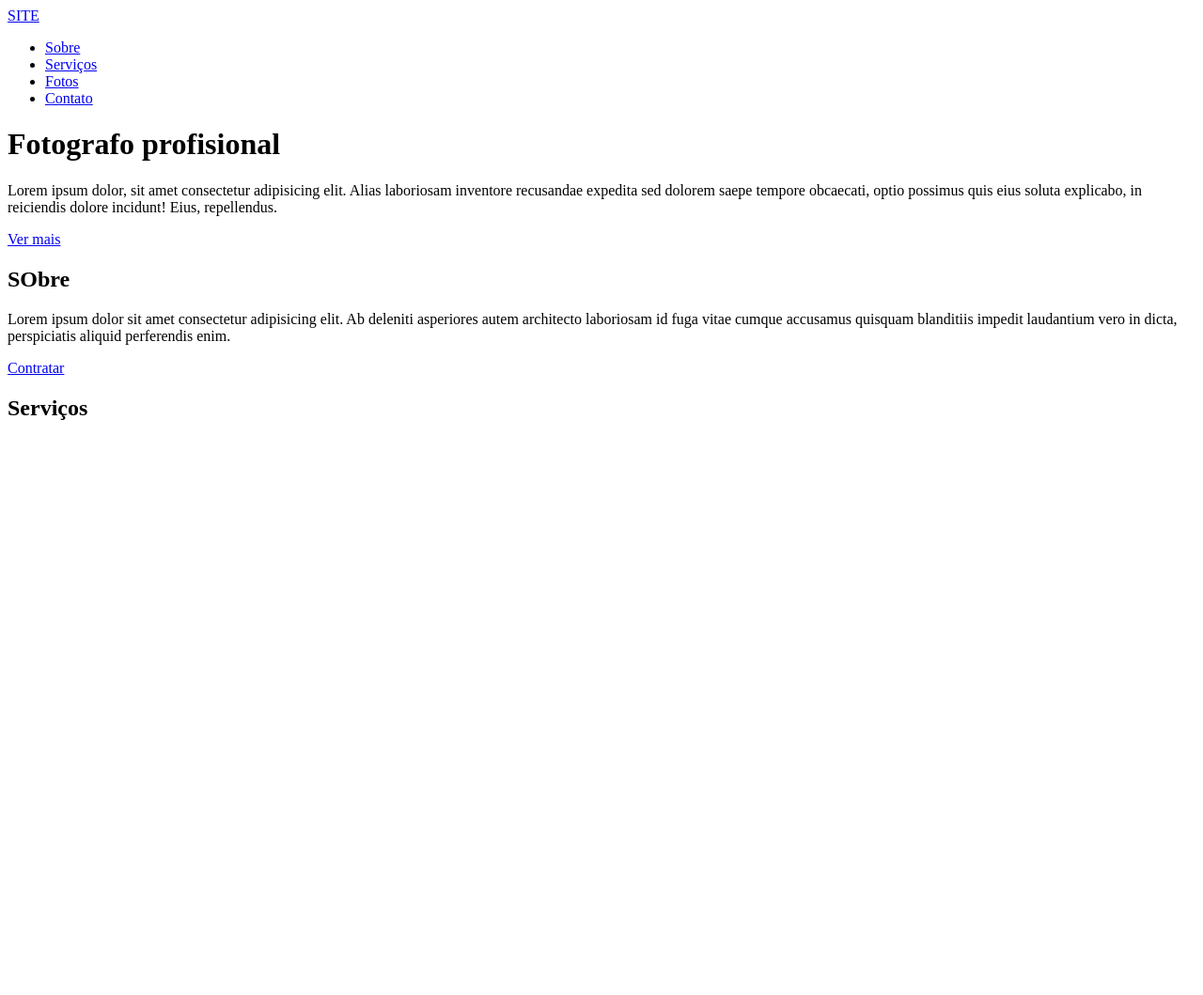
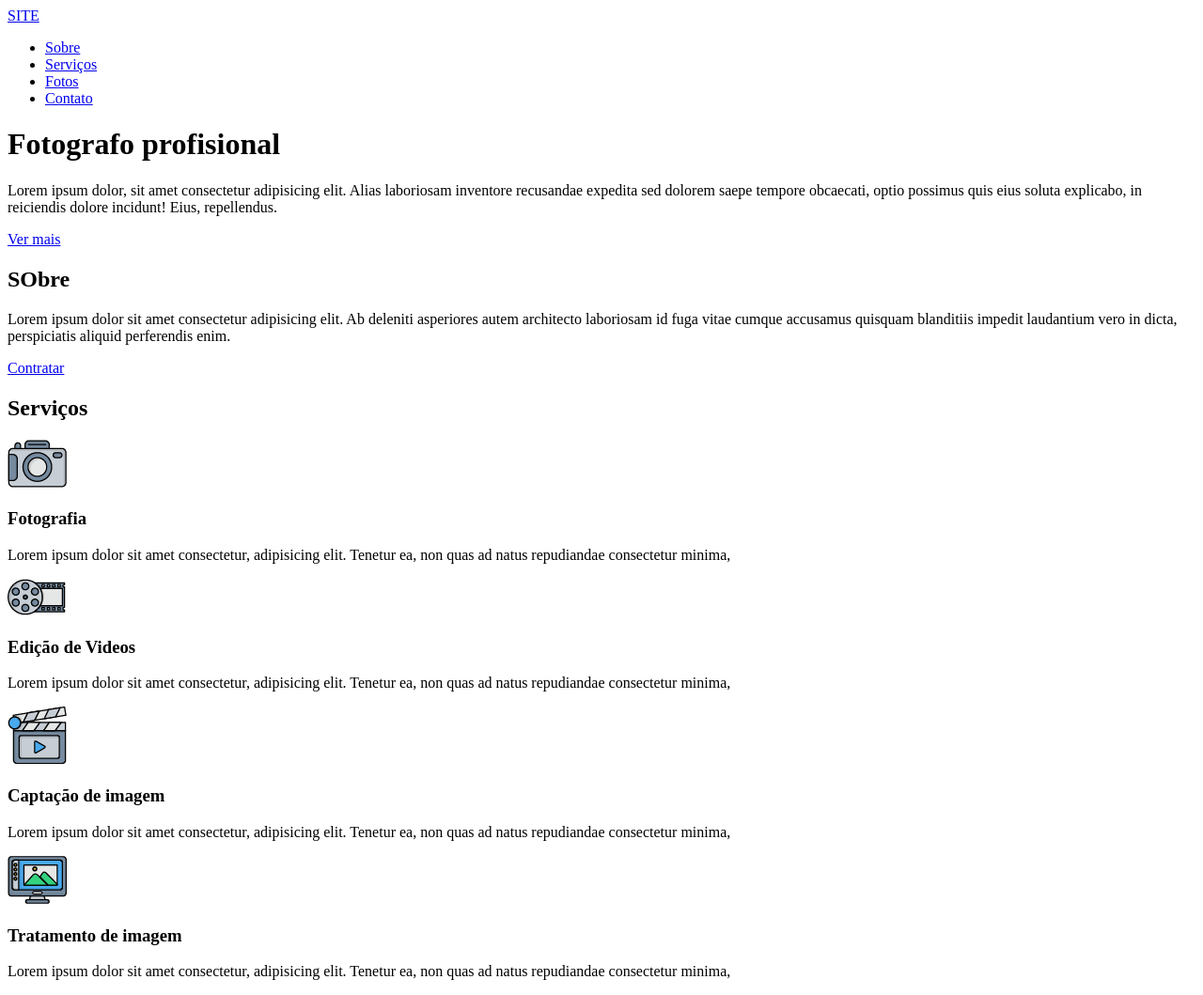
Before and after one commit to luisosorio258/site, a plain HTML site: page index.html in a window 1280 px wide. Shown: the whole page at 94% size. Before the commit the page ends 800 px from the top, so only its background shows below. Drawn offline with Linux system fonts and the light colour scheme.

Commit message:
Update index.html

```diff
--- a/index.html
+++ b/index.html
@@ -32,6 +32,28 @@
     <section id="servicos">
         <h2>Serviços</h2>
 
+        <div>
+            <img src="img/p1.png" alt="Camera">
+            <h3>Fotografia</h3>
+            <p>Lorem ipsum dolor sit amet consectetur, adipisicing elit. Tenetur ea, non quas ad natus repudiandae consectetur minima,</p>
+        </div>
+        <div>
+            <img src="img/p2.png" alt="Filme">
+            <h3>Edição de Videos</h3>
+            <p>Lorem ipsum dolor sit amet consectetur, adipisicing elit. Tenetur ea, non quas ad natus repudiandae consectetur minima,</p>
+        </div>
+        <div>
+            <img src="img/p3.png" alt="Videoplayer">
+            <h3>Captação de imagem</h3>
+            <p>Lorem ipsum dolor sit amet consectetur, adipisicing elit. Tenetur ea, non quas ad natus repudiandae consectetur minima,</p>
+        </div>
+        <div>
+            <img src="img/p4.png" alt="Imagem">
+            <h3>Tratamento de imagem</h3>
+            <p>Lorem ipsum dolor sit amet consectetur, adipisicing elit. Tenetur ea, non quas ad natus repudiandae consectetur minima,</p>
+        </div>
+
+
     </section>
 
 </body>
```
